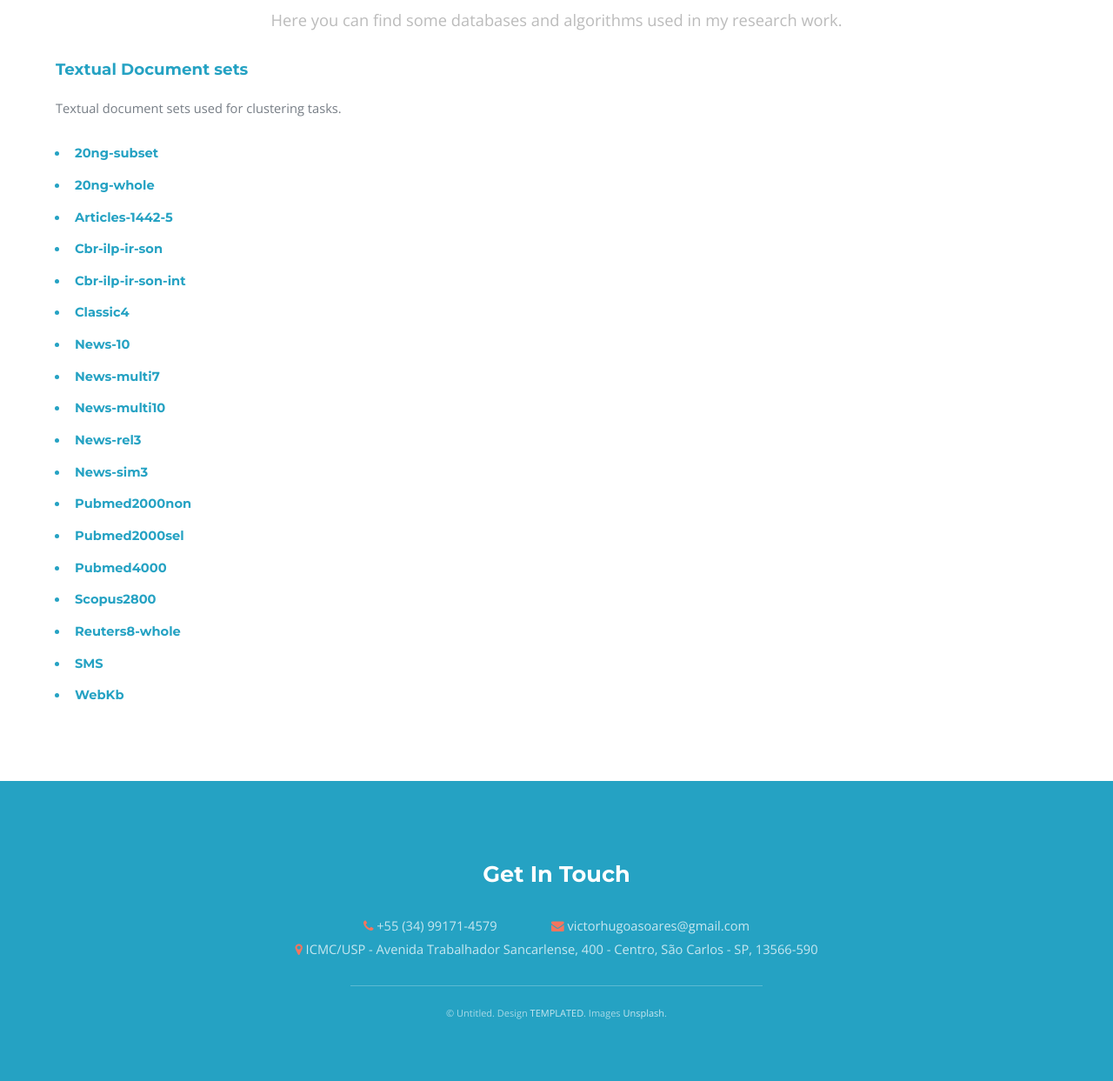
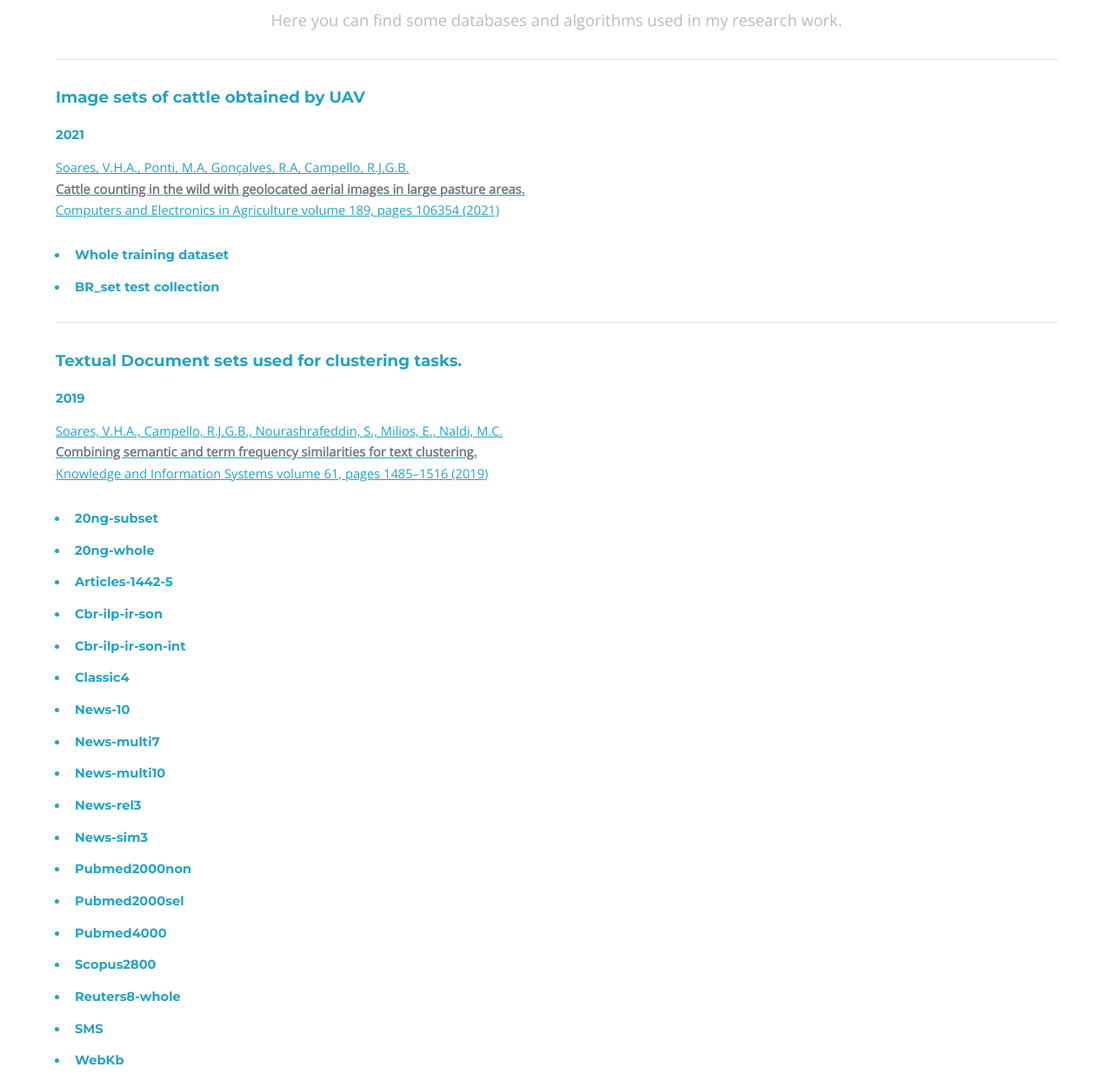
Before and after one commit to vhasoares/vhasoares.github.io, a plain HTML site: page downloads.html in a window 1280 px wide. Shown: the part 217-1460 px from the top of the page at 87% size. Drawn offline with nearby package versions, Linux system fonts and the light colour scheme.

Commit message:
Add link to drone image datasets

```diff
--- a/downloads.html
+++ b/downloads.html
@@ -36,9 +36,31 @@
 						<p>Here you can find some databases and algorithms used in my research work.</p>
 					</header>
 
-					<h3>Textual Document sets</h3>
+					<hr />
 
-					<p>Textual document sets used for clustering tasks.</p>
+					<h3>Image sets of cattle obtained by UAV</h3>
+
+					<h4>2021</h4>
+
+					<a href="https://www.sciencedirect.com/science/article/pii/S0168169921003719"><p> Soares, V.H.A., Ponti, M.A, Gonçalves, R.A, Campello, R.J.G.B.
+						<br><b>Cattle counting in the wild with geolocated aerial images in large pasture areas.</b>
+						<br>Computers and Electronics in Agriculture volume 189, pages 106354 (2021)</p></a>
+
+
+					<ul>
+						<h4><li><a href="https://drive.google.com/drive/folders/1tb4COoj1w7bEuW8hKJ5HBsCccOvXW0gl?usp=sharing" target="_blank">Whole training dataset</a></li></h4>
+						<h4><li><a href="https://drive.google.com/drive/folders/1QIAJb8mkTl_LYsVr6kkxIBmdgXfQSwx4?usp=sharing" target="_blank">BR_set test collection</a></li></h4>
+					</ul>
+
+					<hr />
+
+					<h3>Textual Document sets used for clustering tasks.</h3>
+
+					<h4>2019</h4>
+
+					<a href="https://link.springer.com/article/10.1007/s10115-018-1278-7"><p>Soares, V.H.A., Campello, R.J.G.B., Nourashrafeddin, S., Milios, E., Naldi, M.C.
+						<br><b>Combining semantic and term frequency similarities for text clustering.</b>
+						<br>Knowledge and Information Systems volume 61, pages 1485–1516 (2019)</p></a>
 
 
 					<ul>
@@ -64,11 +86,6 @@
 						<h4><li><a href="https://www.dropbox.com/s/znwre47m15gk22p/webkb.zip?dl=0" target="_blank">WebKb</a></li></h4>
 
 
-
-
-
-
-
 					</ul>
 				</div>
 			</section>
@@ -78,13 +95,13 @@
 			<div class="inner">
 				<h2>Get In Touch</h2>
 				<ul class="actions">
-						<li><span class="icon fa-phone"></span> <a href="tel:+55 (34) 99171-4579">+55 (34) 99171-4579</a></li>
+					<li><span class="icon fa-phone"></span> <a href="tel:+55 (34) 99171-4579">+55 (34) 99942-1677</a></li>
 					<li><span class="icon fa-envelope"></span> <a href="mailto:victorhugoasoares@gmail.com">victorhugoasoares@gmail.com</a></li>
-						<li><span class="icon fa-map-marker"></span> ICMC/USP - Avenida Trabalhador Sancarlense, 400 - Centro, São Carlos - SP, 13566-590</li>
+					<br><li><span class="icon fa-map-marker"></span> Rua Ari Pessoa Franco, 877 - Ipanema - Patos de Minas </li></br>
 				</ul>
 			</div>
 			<div class="copyright">
-					&copy; Untitled. Design <a href="https://templated.co">TEMPLATED</a>. Images <a href="https://unsplash.com">Unsplash</a>.
+				&copy; Untitled. Design <a href="https://templated.co">TEMPLATED</a>..
 			</div>
 		</footer>
 
```
Also changed, not shown: aprenderComandos.html (+3 -3 lines), index.html (+3 -3 lines), research.html (+22 -9 lines). Lines whose indentation alone changed are shown as unchanged.
